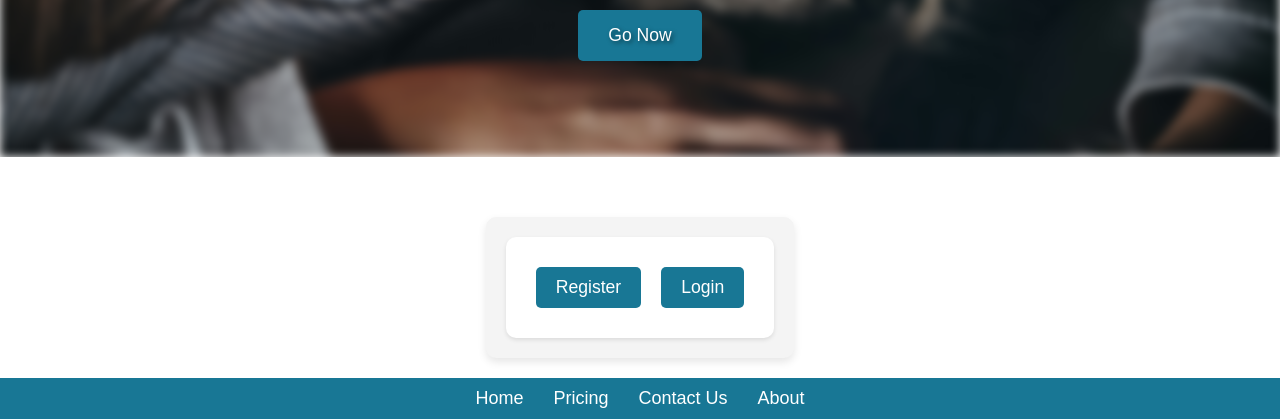
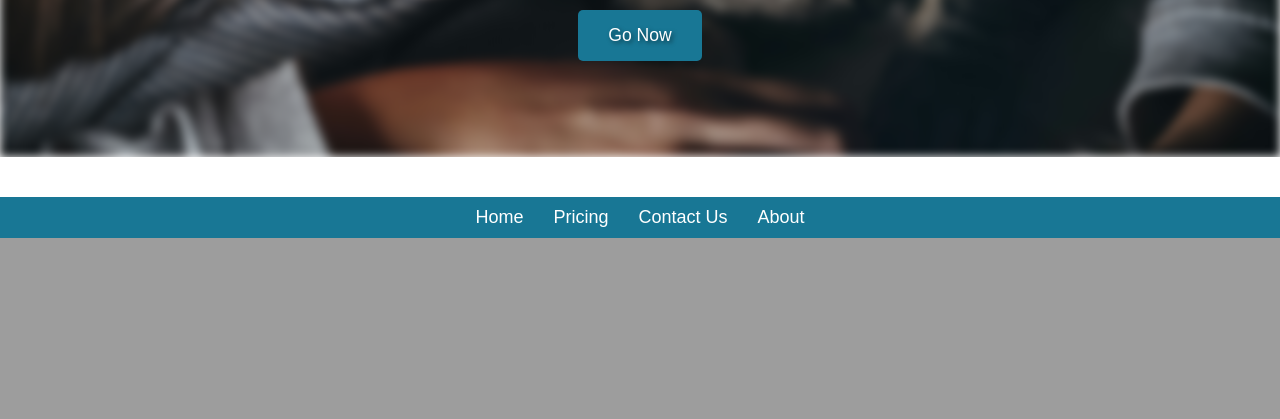
Before and after one commit to jaymeedoescode/Landing-Page-Animal-Translator, a PHP site: page / in a window 1280 px wide. Shown: the part 2360-2779 px from the top of the page. After the commit the page ends 2598 px from the top, so only its background shows below. Run offline with PHP 8.4, Linux system fonts and the light colour scheme.

Commit message:
updated placement of login/registration buttons

```diff
--- a/index.php
+++ b/index.php
@@ -1,5 +1,3 @@
-
-
 <!DOCTYPE html>
 <html lang="en">
 <head>
@@ -34,6 +32,18 @@
 
       <!-- right links -->
       <div class="nav-links right">
+        <?php
+        session_start();
+        if (isset($_SESSION['username'])) {
+            // User is logged in
+            echo '<p>Welcome, ' . $_SESSION['username'] . '!</p>';
+            echo '<a href="logout.php" class="auth-button">Logout</a>';
+        } else {
+            // User is not logged in
+            echo '<a href="register.php" class="auth-button">Register</a>';
+            echo '<a href="login.php" class="auth-button">Login</a>';
+        }
+        ?>
         <a href="#pricing">Pricing</a>
         <a href="#contact">Contact Us</a>
       </div>
@@ -89,24 +99,6 @@
     </div>
   </section>
 
-  <!-- Registration, Login, and Logout Section -->
-  <section class="auth-section">
-    <div class="auth-container">
-      <?php
-      session_start();
-      if (isset($_SESSION['username'])) {
-          // User is logged in
-          echo '<p>Welcome, ' . $_SESSION['username'] . '!</p>';
-          echo '<a href="logout.php" class="auth-button">Logout</a>';
-      } else {
-          // User is not logged in
-          echo '<a href="register.php" class="auth-button">Register</a>';
-          echo '<a href="login.php" class="auth-button">Login</a>';
-      }
-      ?>
-    </div>
-  </section>
-
   <!-- New bottom navigation links -->
   <div class="bottom-nav" style="background-color: #187795; color: white; padding: 10px; text-align: center;">
     <a href="index.php" style="color: white; margin: 0 15px;">Home</a>
```
Also changed, not shown: about.php (+11 -17 lines).
